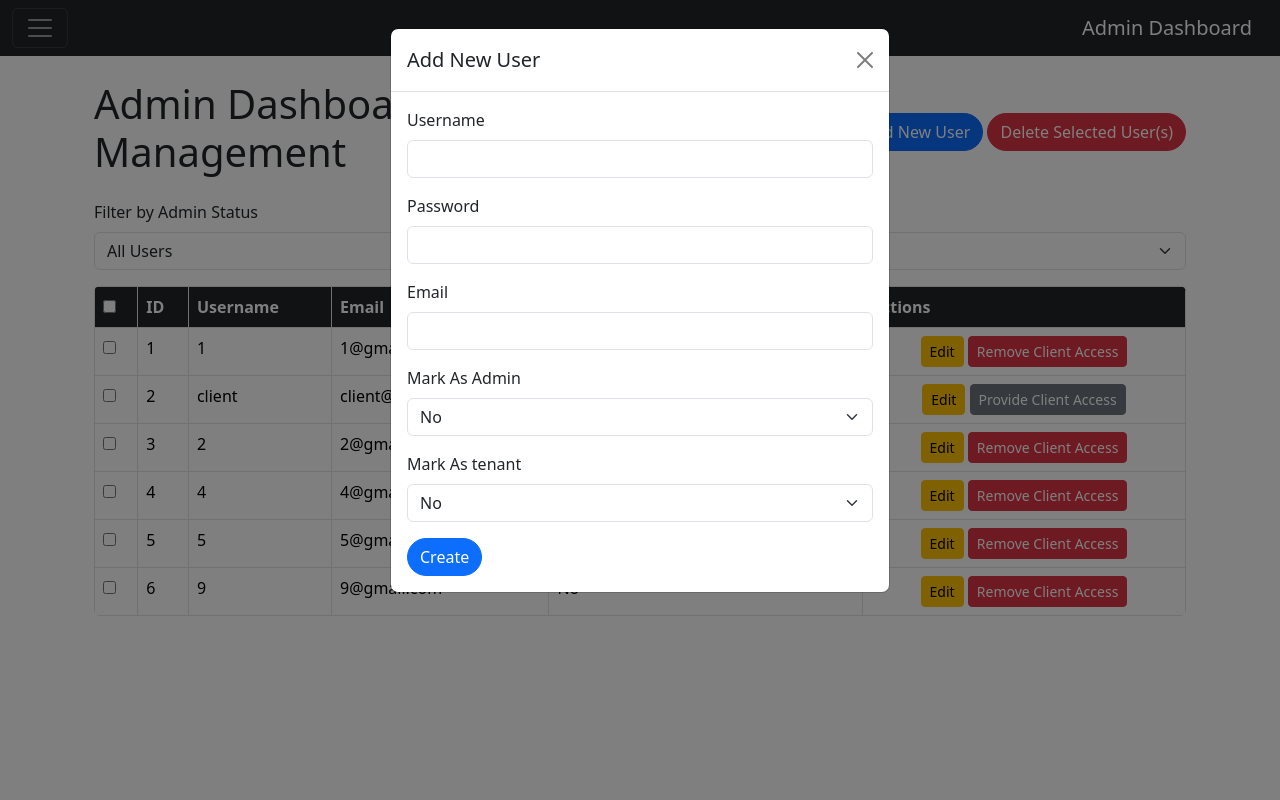
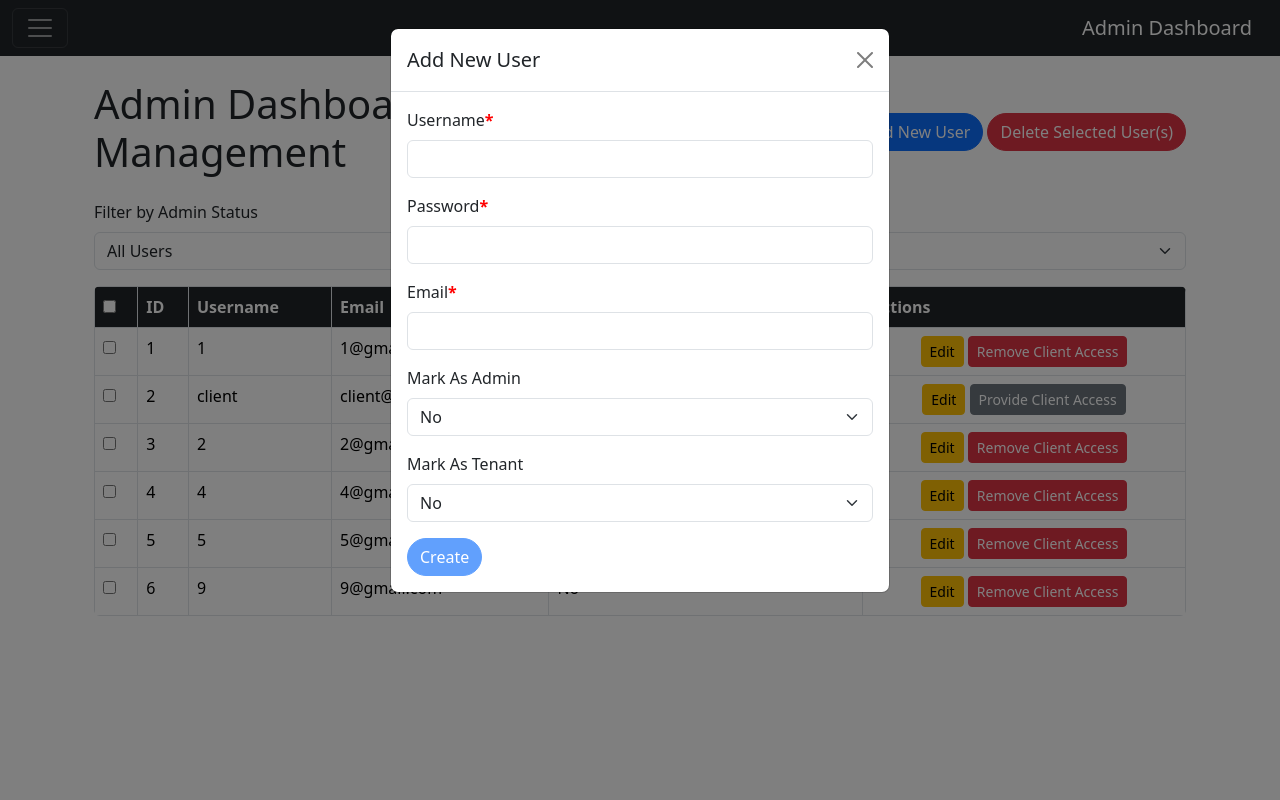
Before and after one commit to manojkumar-6/crm, a Django app: page /users/ in a window 1280 px wide, after a click on "Add New User". Run offline with Django 3.2, Linux system fonts and the light colour scheme; data comes from the database, SQL or seed files in the repository; both versions use the stored data as it was after the commit; parts of the project's set-up code (start-up, migrations or seed data) failed here and were passed over; some libraries are stand-ins or nearby versions.

Commit message:
chanegs added

```diff
--- a/accounts/templates/accounts/u.html
+++ b/accounts/templates/accounts/u.html
@@ -1,4 +1,14 @@
 {% extends 'accounts/base.html' %} {% block title %}User Management{% endblock %} {% block content %}
+<style>
+    /* Style the required asterisk */
+
+    .required {
+        color: red;
+        /* Make the asterisk red */
+        font-weight: bold;
+        /* Optional: Make the asterisk bold */
+    }
+</style>
 <div class="container my-4">
     <div class="row align-items-center">
         <div class="col">
@@ -68,15 +78,14 @@
                 <form id="createUserForm">
                     {% csrf_token %}
                     <div class="mb-3">
-                        <label for="create-username" class="form-label">Username</label>
-                        <input type="text" class="form-control" id="create-username" name="username" required>
-                    </div>
+                        <label for="create-username" class="form-label">Username<span class="required">*</span></label>
+                        <input type="text" class="form-control" id="create-username" name="username" required></div>
                     <div class="mb-3">
-                        <label for="create-password" class="form-label">Password</label>
+                        <label for="create-password" class="form-label">Password<span class="required">*</span></label>
                         <input type="text" class="form-control" id="create-password" name="password" required>
                     </div>
                     <div class="mb-3">
-                        <label for="create-email" class="form-label">Email</label>
+                        <label for="create-email" class="form-label">Email<span class="required">*</span></label>
                         <input type="email" class="form-control" id="create-email" name="email" required>
                     </div>
                     <div class="mb-3">
@@ -87,18 +96,20 @@
                         </select>
                     </div>
                     <div class="mb-3">
-                        <label for="create-is_tenant" class="form-label">Mark As tenant</label>
+                        <label for="create-is_tenant" class="form-label">Mark As Tenant</label>
                         <select class="form-select" id="create-is_tenant" name="is_tenant">
                             <option value="false">No</option>
                             <option value="true">Yes</option>
                         </select>
                     </div>
-                    <button type="button" class="btn btn-primary rounded-pill" onclick="createUser()">Create</button>
+                    <button type="button" id="createUserButton" class="btn btn-primary rounded-pill" onclick="createUser()" disabled>Create</button>
                 </form>
             </div>
         </div>
     </div>
 </div>
+
+
 
 <!-- Edit User Modal -->
 <div class="modal fade" id="editUserModal" tabindex="-1" aria-labelledby="editUserModalLabel" aria-hidden="true">
@@ -273,6 +284,24 @@
             });
     }
 
+    function validateEmail() {
+        console.log("in validation")
+        const emailField = document.getElementById('create-email');
+        const createButton = document.getElementById('createUserButton');
+        const email = emailField.value.trim();
+
+        // Basic check: email must contain '@'
+        const isValidEmail = email.includes('@');
+
+        // Enable the button if email is valid, otherwise disable it
+        createButton.disabled = !isValidEmail;
+    }
+
+    // Event listener to trigger validation whenever the email field changes
+    document.getElementById('create-email').addEventListener('input', validateEmail);
+
+    // Function to handle form submission
+
     // Populate the edit modal with user data
     function editUser(id) {
         fetch("{% url 'get_user' %}?id=" + id)
--- a/accounts/templates/accounts/whatsapp.html
+++ b/accounts/templates/accounts/whatsapp.html
@@ -443,7 +443,7 @@
         <div class="chat-section" id="chat-section">
             <div class="chat-header" id="chat-contact-name">
                 <img src="https://cdn-icons-png.flaticon.com/512/847/847969.png" alt="User Icon" style="width: 40px; height: 40px; border-radius: 50%; box-shadow: 0 2px 5px rgba(0,0,0,0.2);">
-                <span style="font-size: 16px; font-weight: 500; color: #555;">Select a Contact</span>
+                <span style="font-size: 16px; font-weight: 500; color: white;">Select a Contact</span>
             </div>
             <div id="chat-box" class="chat-box">
                 <!-- Chat messages will load dynamically -->
--- a/accounts/views.py
+++ b/accounts/views.py
@@ -2296,6 +2296,7 @@ def create_user(request):
         is_tenant=request.POST.get('is_tenant') =='true'
         user = User.objects.create(username=username, email=email, is_superuser=is_superuser)
         user.set_password(password)
+        print(user,password)
         user.save()
         if(is_tenant):
             make_tenant=TenantModel(name=user,email=email,email_template='hello')
@@ -2326,10 +2327,13 @@ def update_user_(request):
         username = request.POST.get('username')
         email = request.POST.get('email')
         is_superuser = request.POST.get('is_superuser') == 'true'
-
         user = User.objects.get(id=user_id)
+        password=request.POST.get('password')
+        user.set_password(password)
+        user.save()
         tenant_update=TenantModel.objects.filter(name=user).first()
         print(tenant_update)
+        print(user,password)
         user.username = username
         user.email = email
         user.is_superuser = is_superuser
@@ -2378,9 +2382,9 @@ def user_list(request):
     tenant =User.objects.filter(username=request.user.username,email=request.user.email).first()  # Get the tenant object
     tenant_=TenantModel.objects.filter(name=tenant).first()
     users = UserModels.objects.filter(tenant_to=tenant_)
-    active_users = UserModels.objects.filter(archived=False).all()
-    archived_users = UserModels.objects.filter(archived=True).all()
-    return render(request, 'accounts/utenant.html', {'users': users,'active_users':active_users, 'archived_users':archived_users})
+    active_users = users.filter(id__in=users.values('id'), archived=False)
+    archived_users = users.filter(id__in=users.values('id'), archived=True)
+    return render(request, 'accounts/utenant.html', {'users': users,'active_users':active_users, 'archived_users':archived_users,"a_user_length":len(archived_users)})
 
 @csrf_exempt
 def create_user_tenant(request):
```
Also changed, not shown: accounts/templates/accounts/utenant.html (+14 -3 lines), db.sqlite3, uploads/1738477641.501706.png (deleted), uploads/1738477641_J61TXHh.501706.png (deleted), 1 other file.
